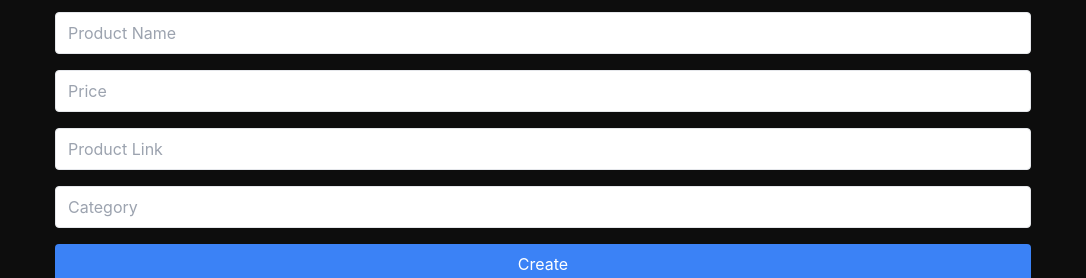
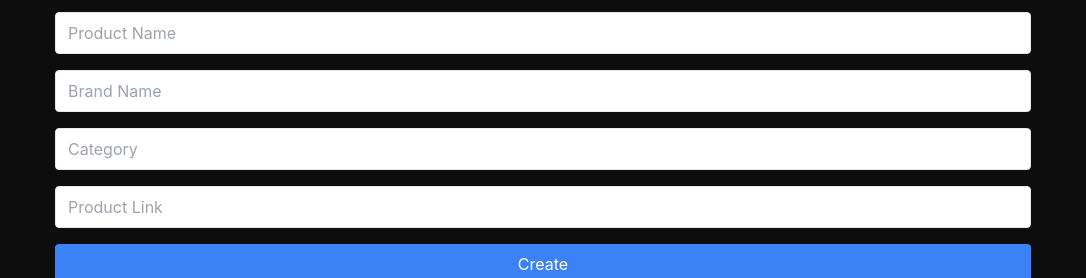
Before and after one commit to noperi11/anchor, a Next.js app: page /products/create in a window 1280 px wide. Shown: the part 125-403 px from the top of the page, without its empty margins (97-1183 px from the left). Built offline with nearby package versions, Linux system fonts and the light colour scheme.

Commit message:
Update ProductForm.tsx

```diff
--- a/components/ProductForm.tsx
+++ b/components/ProductForm.tsx
@@ -1,52 +1,43 @@
 type Props = {
-  name: string;
-  price: number;
-  link: string;
+  productName: string;
+  productLink: string;
   category: string;
+  brandName: string;
 
-  setName: (v: string) => void;
-  setPrice: (v: number) => void;
-  setLink: (v: string) => void;
+  setProductName: (v: string) => void;
+  setProductLink: (v: string) => void;
   setCategory: (v: string) => void;
+  setBrandName: (v: string) => void;
 
   onSubmit: (e: any) => void;
   submitText: string;
 };
 
 export default function ProductForm({
-  name,
-  price,
-  link,
+  productName,
+  productLink,
   category,
-  setName,
-  setPrice,
-  setLink,
+  brandName,
+  setProductName,
+  setProductLink,
   setCategory,
+  setBrandName,
   onSubmit,
   submitText,
 }: Props) {
   return (
     <form onSubmit={onSubmit} className="flex flex-col gap-4">
-
       <input
-        value={name}
-        onChange={(e) => setName(e.target.value)}
+        value={productName}
+        onChange={(e) => setProductName(e.target.value)}
         placeholder="Product Name"
         className="border px-3 py-2 rounded"
       />
 
       <input
-        value={price}
-        type="number"
-        onChange={(e) => setPrice(Number(e.target.value))}
-        placeholder="Price"
-        className="border px-3 py-2 rounded"
-      />
-
-      <input
-        value={link}
-        onChange={(e) => setLink(e.target.value)}
-        placeholder="Product Link"
+        value={brandName}
+        onChange={(e) => setBrandName(e.target.value)}
+        placeholder="Brand Name"
         className="border px-3 py-2 rounded"
       />
 
@@ -57,10 +48,16 @@ export default function ProductForm({
         className="border px-3 py-2 rounded"
       />
 
-      <button className="bg-blue-500 text-white px-4 py-2 rounded">
+      <input
+        value={productLink}
+        onChange={(e) => setProductLink(e.target.value)}
+        placeholder="Product Link"
+        className="border px-3 py-2 rounded"
+      />
+
+      <button type="submit" className="bg-blue-500 text-white px-4 py-2 rounded">
         {submitText}
       </button>
-
     </form>
   );
 }
```
